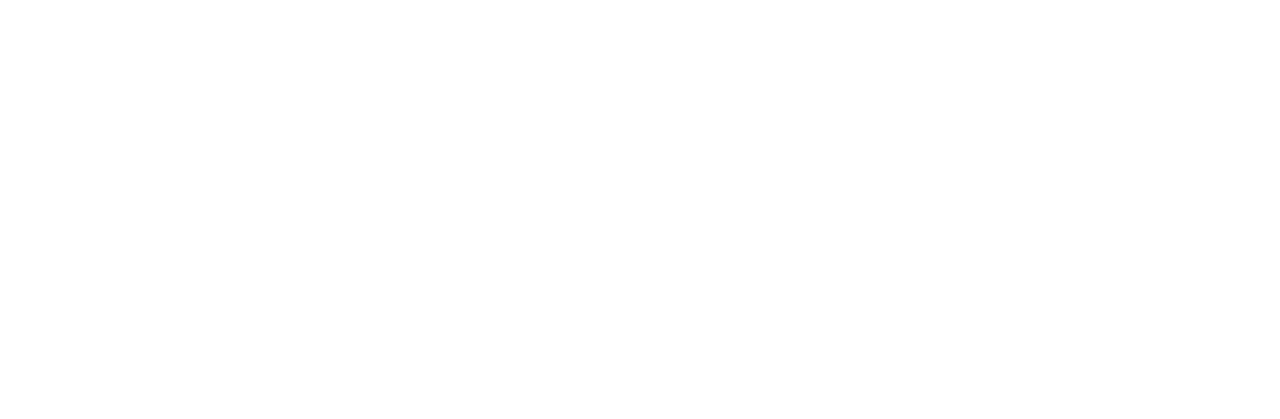
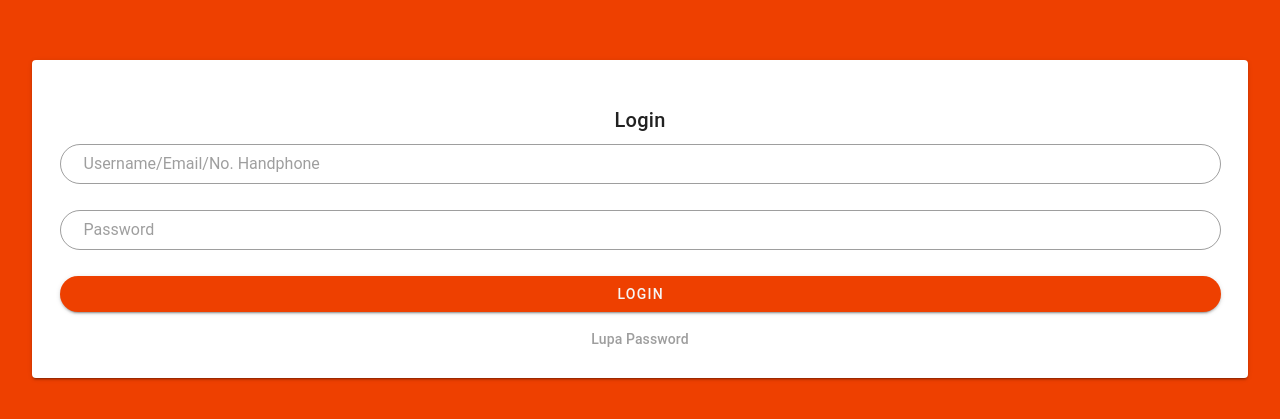
Before and after one commit to fradip12/RentaruWeb, a Vue app: page /login in a window 1280 px wide. Shown: the part 181-600 px from the top of the page. Built offline with nearby package versions, Linux system fonts and the light colour scheme; the HTML template or start-up script is replaced by a standard one.

Commit message:
ui : login page (wip)

```diff
--- a/src/components/iklanb2b.vue
+++ b/src/components/iklanb2b.vue
@@ -21,6 +21,7 @@
       </div>
     </div>
     <!-- end of iklan teratas -->
+
   </div>
 </template>
 
--- a/src/router/index.js
+++ b/src/router/index.js
@@ -1,54 +1,60 @@
-import Vue from 'vue';
-import VueRouter from 'vue-router';
+import Vue from "vue";
+import VueRouter from "vue-router";
 
 Vue.use(VueRouter);
 
 const routes = [
   {
-    path: '/',
-    name: 'Home',
-    component: () => import('@/views/homepage'),
+    path: "/",
+    name: "Home",
+    component: () => import("@/views/homepage"),
   },
 
   {
-    path: '/profile',
-    name: 'Profile',
-    component: () => import('@/views/profile'),
+    path: "/profile",
+    name: "Profile",
+    component: () => import("@/views/profile"),
   },
 
   {
-    path: '/error404',
-    name: 'Error 404',
-    component: () => import('@/views/unknown404'),
+    path: "/error404",
+    name: "Error 404",
+    component: () => import("@/views/unknown404"),
   },
 
   {
-    path: '/underconstruct',
-    name: 'Under Construct',
-    component: () => import('@/views/underconstruct'),
+    path: "/underconstruct",
+    name: "Under Construct",
+    component: () => import("@/views/underconstruct"),
   },
 
   {
-    path: '/lihatads',
-    name: 'Lihat Ads',
-    component: () => import('@/views/lihatads'),
+    path: "/lihatads",
+    name: "Lihat Ads",
+    component: () => import("@/views/lihatads"),
   },
 
   {
-    path: '/wishlist',
-    name: 'Wishlist',
-    component: () => import('@/views/wishlist'),
+    path: "/wishlist",
+    name: "Wishlist",
+    component: () => import("@/views/wishlist"),
   },
 
   {
-    path: '/search',
-    name: 'Search',
-    component: () => import('@/views/search'),
+    path: "/search",
+    name: "Search",
+    component: () => import("@/views/search"),
+  },
+
+  {
+    path: "/login",
+    name: "Login",
+    component: () => import("@/views/login"),
   },
 ];
 
 const router = new VueRouter({
-  mode: 'history',
+  mode: "history",
   base: process.env.BASE_URL,
   routes,
 });
--- /dev/null
+++ b/src/views/login.vue
@@ -0,0 +1,52 @@
+<template>
+  <v-app>
+    <v-container
+      class="fill-height min-fill-height pa-3"
+      style="background-color: #ee4000;"
+      fluid
+    >
+      <v-row class="justify-center">
+        <v-card class="full-width">
+          <v-container>
+            <div class="text-h6 my-2 mt-8 text-center">Login</div>
+            <v-text-field
+              placeholder="Username/Email/No. Handphone"
+              outlined
+              rounded
+              full-width
+              dense
+            />
+
+            <v-text-field
+              placeholder="Password"
+              outlined
+              rounded
+              full-width
+              dense
+            />
+
+            <v-btn class="tersier--text" color="primary" rounded width="100%">
+              Login
+            </v-btn>
+
+            <div class="grey--text text-subtitle-2 text-center my-4">
+              Lupa Password
+            </div>
+          </v-container>
+        </v-card>
+      </v-row>
+    </v-container>
+  </v-app>
+</template>
+
+<style scoped>
+.full-width {
+  width: 95%;
+}
+</style>
+
+<script>
+export default {
+  name: "Login",
+};
+</script>
```
Also changed, not shown: 1 other file (tests, documents, lock files or other folders).
